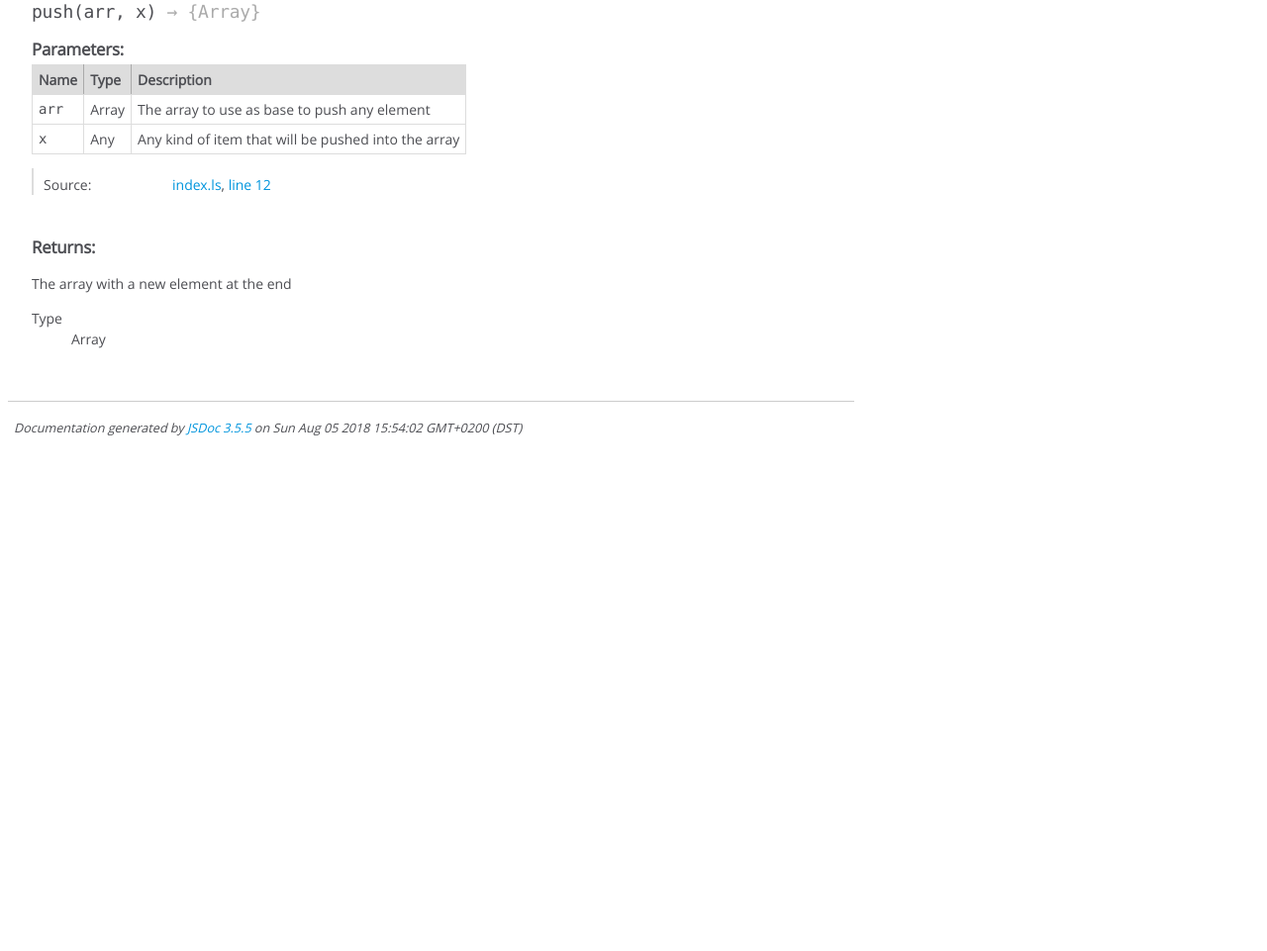
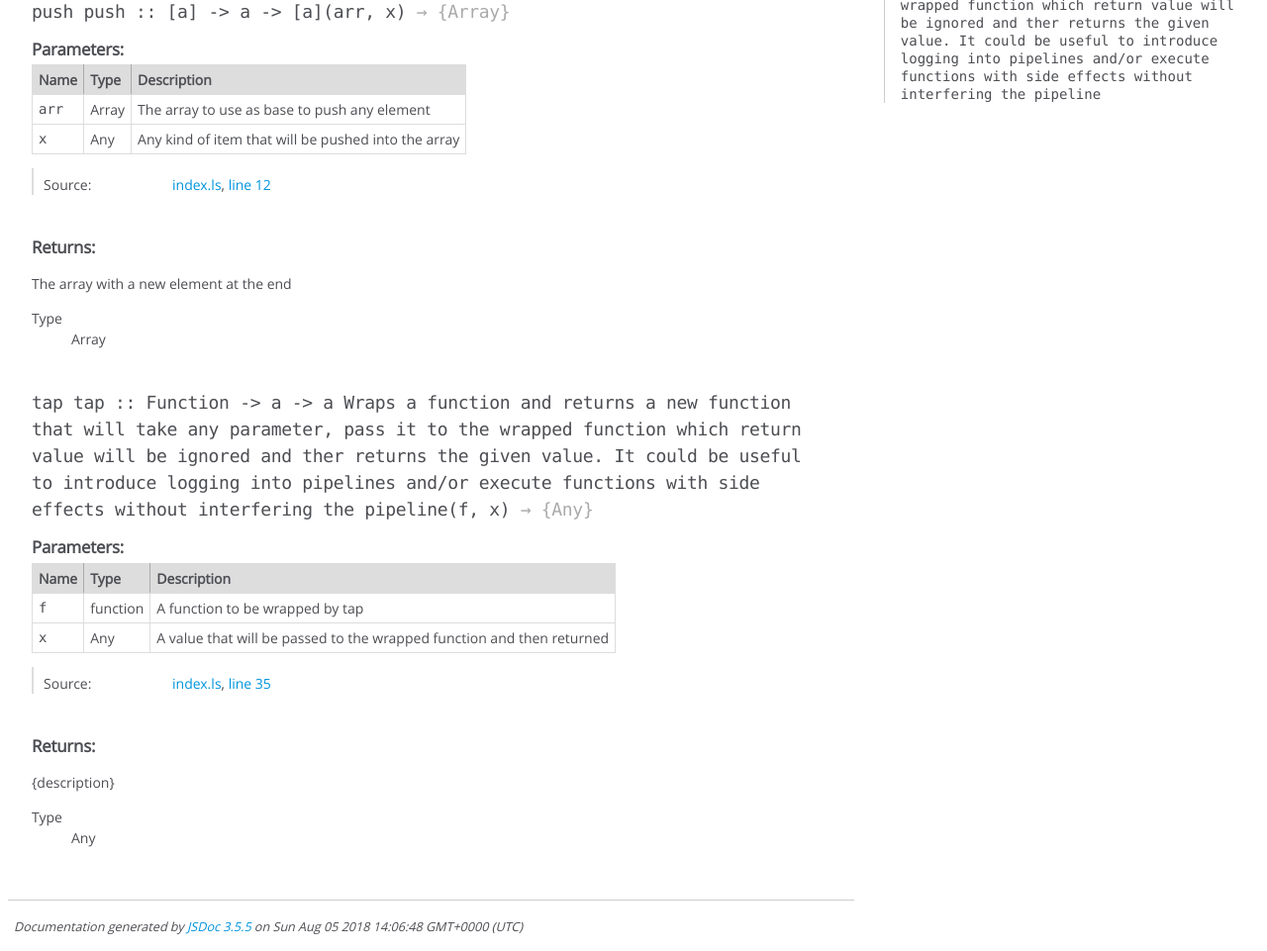
Before and after one commit to danielo515/sanfu, a plain HTML site: page global.html in a window 1280 px wide. Shown: the part 223-1184 px from the top of the page at 99% size. Before the commit the page ends 800 px from the top, so only its background shows below. Drawn offline with Linux system fonts and the light colour scheme.

Commit message:
chore: automatic docs build

```diff
--- a/global.html
+++ b/global.html
@@ -104,7 +104,8 @@
 
 
 
-    <h4 class="name" id="push"><span class="type-signature"></span>push<span class="signature">(arr, x)</span><span class="type-signature"> &rarr; {Array}</span></h4>
+    <h4 class="name" id="pushpush::%5Ba%5D-%3Ea-%3E%5Ba%5D"><span class="type-signature"></span>push
+push :: [a] -> a -> [a]<span class="signature">(arr, x)</span><span class="type-signature"> &rarr; {Array}</span></h4>
 
 
 
@@ -280,6 +281,186 @@
 
 
 
+    <h4 class="name" id="taptap::Function-%3Ea-%3EaWrapsafunctionandreturnsanewfunctionthatwilltakeanyparameter,passittothewrappedfunctionwhichreturnvaluewillbeignoredandtherreturnsthegivenvalue.Itcouldbeusefultointroduceloggingintopipelinesand/orexecutefunctionswithsideeffectswithoutinterferingthepipeline"><span class="type-signature"></span>tap
+tap :: Function -> a -> a
+Wraps a function and returns a new function that will take any parameter, pass it to the
+wrapped function which return value will be ignored and ther returns the given value.
+It could be useful to introduce logging into pipelines and/or execute functions with side effects without interfering the pipeline<span class="signature">(f, x)</span><span class="type-signature"> &rarr; {Any}</span></h4>
+
+
+
+
+
+
+
+
+
+
+
+
+
+
+    <h5>Parameters:</h5>
+
+
+<table class="params">
+    <thead>
+    <tr>
+
+        <th>Name</th>
+
+
+        <th>Type</th>
+
+
+
+
+
+        <th class="last">Description</th>
+    </tr>
+    </thead>
+
+    <tbody>
+
+
+        <tr>
+
+                <td class="name"><code>f</code></td>
+
+
+            <td class="type">
+
+
+<span class="param-type">function</span>
+
+
+
+            </td>
+
+
+
+
+
+            <td class="description last"><p>A function to be wrapped by tap</p></td>
+        </tr>
+
+
+
+        <tr>
+
+                <td class="name"><code>x</code></td>
+
+
+            <td class="type">
+
+
+<span class="param-type">Any</span>
+
+
+
+            </td>
+
+
+
+
+
+            <td class="description last"><p>A value that will be passed to the wrapped function and then returned</p></td>
+        </tr>
+
+
+    </tbody>
+</table>
+
+
+
+
+
+
+<dl class="details">
+
+
+
+
+
+
+
+
+
+
+
+
+
+
+
+
+
+
+
+
+
+
+
+
+
+
+    <dt class="tag-source">Source:</dt>
+    <dd class="tag-source"><ul class="dummy"><li>
+        <a href="index.ls.html">index.ls</a>, <a href="index.ls.html#line35">line 35</a>
+    </li></ul></dd>
+
+
+
+
+
+
+
+</dl>
+
+
+
+
+
+
+
+
+
+
+
+
+
+<h5>Returns:</h5>
+
+
+<div class="param-desc">
+    <p>{description}</p>
+</div>
+
+
+
+<dl>
+    <dt>
+        Type
+    </dt>
+    <dd>
+
+<span class="param-type">Any</span>
+
+
+    </dd>
+</dl>
+
+
+
+
+
+
+
+
+
+
+
+
+
 </article>
 
 </section>
@@ -290,13 +471,18 @@
 </div>
 
 <nav>
-    <h2><a href="index.html">Home</a></h2><h3>Global</h3><ul><li><a href="global.html#push">push</a></li></ul>
+    <h2><a href="index.html">Home</a></h2><h3>Global</h3><ul><li><a href="global.html#pushpush::%255Ba%255D-%253Ea-%253E%255Ba%255D">push
+push :: [a] -> a -> [a]</a></li><li><a href="global.html#taptap::Function-%253Ea-%253EaWrapsafunctionandreturnsanewfunctionthatwilltakeanyparameter,passittothewrappedfunctionwhichreturnvaluewillbeignoredandtherreturnsthegivenvalue.Itcouldbeusefultointroduceloggingintopipelinesand/orexecutefunctionswithsideeffectswithoutinterferingthepipeline">tap
+tap :: Function -> a -> a
+Wraps a function and returns a new function that will take any parameter, pass it to the
+wrapped function which return value will be ignored and ther returns the given value.
+It could be useful to introduce logging into pipelines and/or execute functions with side effects without interfering the pipeline</a></li></ul>
 </nav>
 
 <br class="clear">
 
 <footer>
-    Documentation generated by <a href="https://github.com/jsdoc3/jsdoc">JSDoc 3.5.5</a> on Sun Aug 05 2018 15:54:02 GMT+0200 (DST)
+    Documentation generated by <a href="https://github.com/jsdoc3/jsdoc">JSDoc 3.5.5</a> on Sun Aug 05 2018 14:06:48 GMT+0000 (UTC)
 </footer>
 
 <script> prettyPrint(); </script>
```
Also changed, not shown: index.html (+7 -2 lines), index.ls.html (+20 -2 lines).
